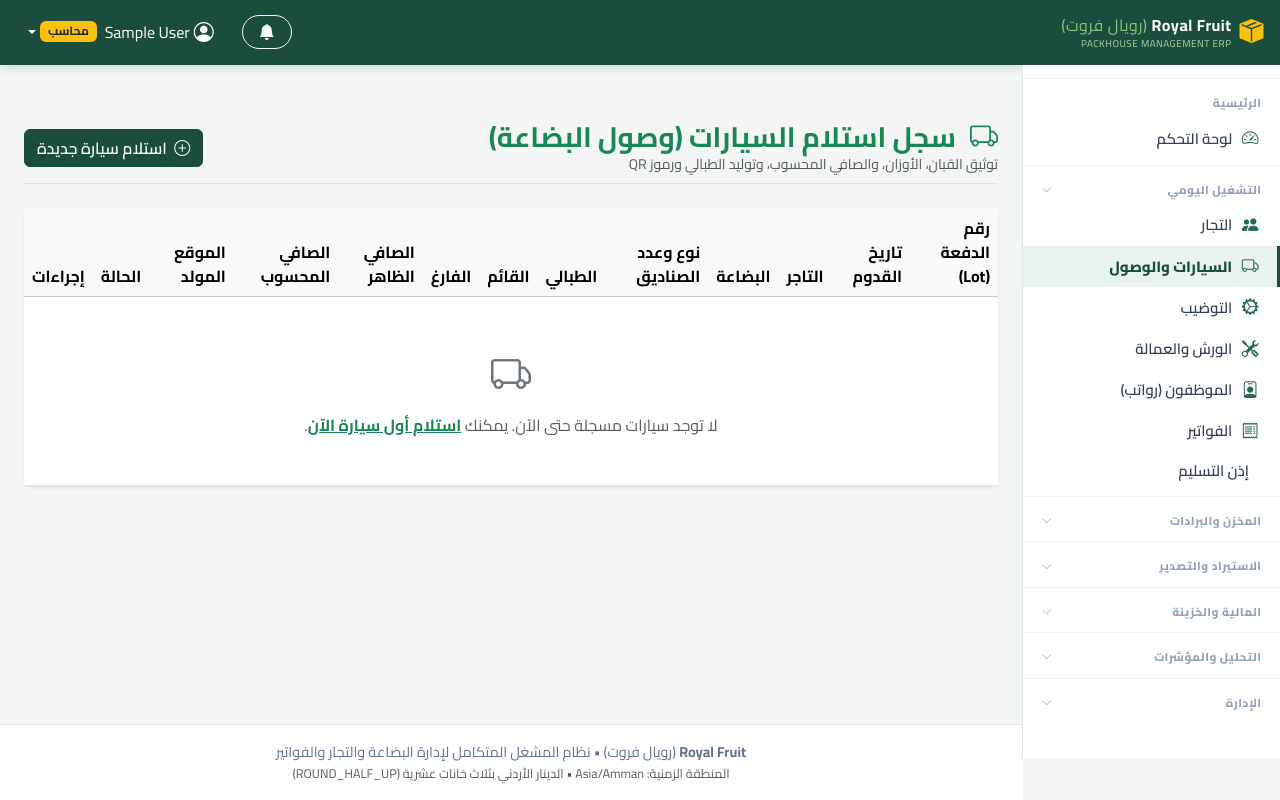
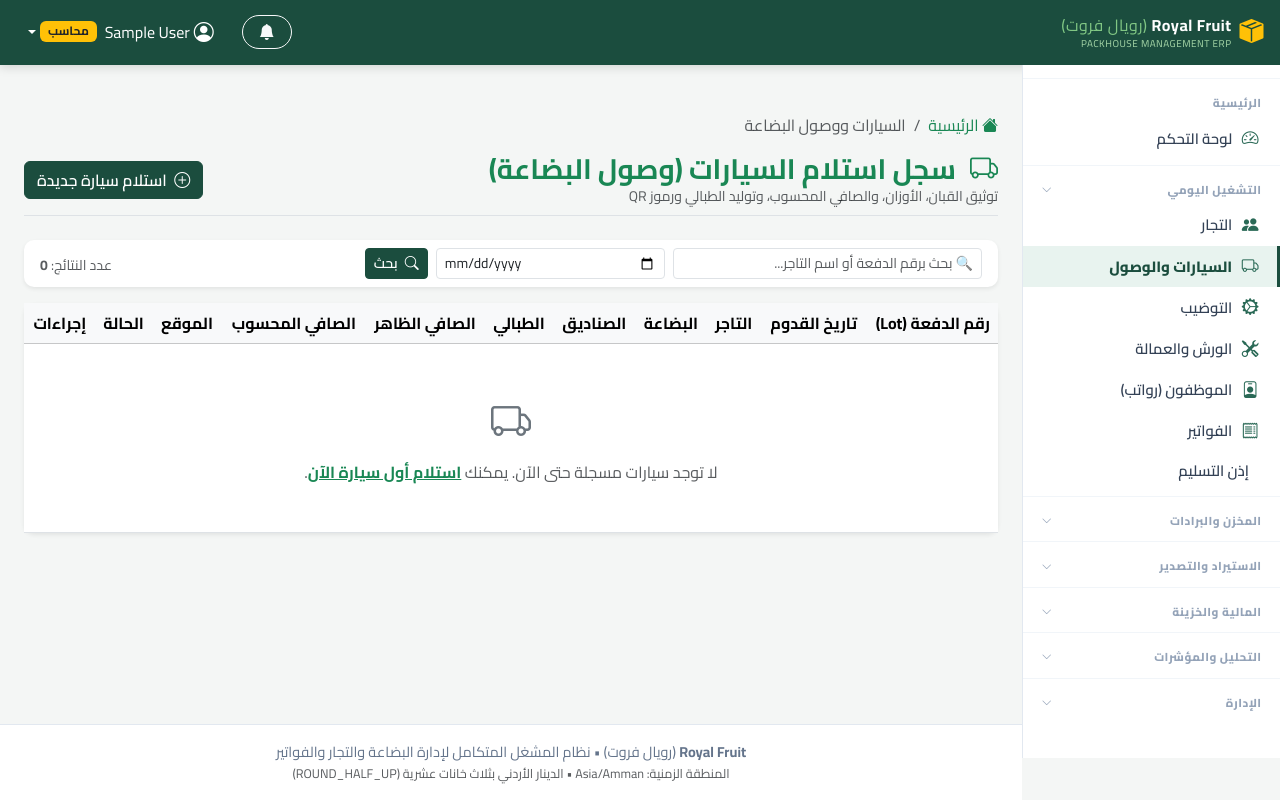
Before and after one commit to jameel-max/ERP, a Django app: page /trucks/ in a window 1280 px wide. Run offline with Django 5.2, Linux system fonts and the light colour scheme; the visitor is signed in with stand-in values (Sample User, id 1); data comes from the database, SQL or seed files in the repository; data that the repository does not hold is empty; some libraries are stand-ins or nearby versions.

Commit message:
operations: add search/date filter to the trucks list page
The template got a search form (by lot number / trader name and arrival date)
but the view ignored the query params, so submitting it silently returned the
full list.

- truck_list view: filter by q (lot_number, trader name or code) and by arrival
  date, with a safe parse for invalid dates.
- truck_list.html: drop the always-true 'trucks.count is not None' guard so the
  result count always renders.

```diff
--- a/operations/views.py
+++ b/operations/views.py
@@ -6,6 +6,7 @@ from django.http import JsonResponse
 from django.db.models import Sum, Count, Q
 from django.core.exceptions import ValidationError
 from django.utils import timezone
+from django.utils.dateparse import parse_date
 from decimal import Decimal
 import json
 
@@ -151,6 +152,19 @@ def trader_add_rate(request, pk):
 @login_required
 def truck_list(request):
     trucks = TruckReceipt.objects.select_related('trader', 'crop', 'box_type', 'cold_store', 'shelf').order_by('-created_at')
+
+    # فلتر البحث: برقم الدفعة أو اسم التاجر، و/أو بتاريخ الوصول
+    q = (request.GET.get('q') or '').strip()
+    date_str = (request.GET.get('date') or '').strip()
+    if q:
+        trucks = trucks.filter(
+            Q(lot_number__icontains=q) | Q(trader__name__icontains=q) | Q(trader__code__icontains=q)
+        )
+    if date_str:
+        parsed = parse_date(date_str)
+        if parsed:
+            trucks = trucks.filter(arrival_date=parsed)
+
     return render(request, 'operations/truck_list.html', {'trucks': trucks})
 
 
--- a/templates/operations/truck_list.html
+++ b/templates/operations/truck_list.html
@@ -2,8 +2,19 @@
 
 {% block title %}السيارات ووصول البضاعة | {{ company_name_en }}{% endblock %}
 
+{% block breadcrumb %}
+<div class="container-fluid px-4 pt-3 no-print">
+    <nav aria-label="breadcrumb">
+        <ol class="breadcrumb mb-0">
+            <li class="breadcrumb-item"><a href="{% url 'home' %}" class="text-success text-decoration-none"><i class="bi bi-house-fill"></i> الرئيسية</a></li>
+            <li class="breadcrumb-item active">السيارات ووصول البضاعة</li>
+        </ol>
+    </nav>
+</div>
+{% endblock %}
+
 {% block content %}
-<div class="container-fluid px-4 mt-4">
+<div class="container-fluid px-4 mt-3">
     <div class="d-flex flex-wrap justify-content-between align-items-center mb-4 pb-2 border-bottom">
         <div>
             <h3 class="fw-bold mb-0 text-success"><i class="bi bi-truck me-2"></i> سجل استلام السيارات (وصول البضاعة)</h3>
@@ -12,6 +23,29 @@
         <a href="{% url 'truck_create' %}" class="btn btn-royal">
             <i class="bi bi-plus-circle me-1"></i> استلام سيارة جديدة
         </a>
+    </div>
+
+    <!-- فلتر البحث -->
+    <div class="card shadow-sm mb-3 no-print">
+        <div class="card-body py-2">
+            <form method="get" class="row g-2 align-items-center" data-ajax="0">
+                <div class="col-sm-4">
+                    <input type="text" name="q" class="form-control form-control-sm" placeholder="🔍 بحث برقم الدفعة أو اسم التاجر..." value="{{ request.GET.q }}">
+                </div>
+                <div class="col-sm-3">
+                    <input type="date" name="date" class="form-control form-control-sm" value="{{ request.GET.date }}" title="فلتر بتاريخ الوصول">
+                </div>
+                <div class="col-auto">
+                    <button type="submit" class="btn btn-sm btn-royal"><i class="bi bi-search me-1"></i> بحث</button>
+                    {% if request.GET.q or request.GET.date %}
+                    <a href="{% url 'truck_list' %}" class="btn btn-sm btn-outline-secondary"><i class="bi bi-x-circle me-1"></i> مسح</a>
+                    {% endif %}
+                </div>
+                <div class="col-auto ms-auto">
+                    <span class="text-muted small">عدد النتائج: <strong>{{ trucks|length }}</strong></span>
+                </div>
+            </form>
+        </div>
     </div>
 
     <div class="card shadow-sm">
@@ -23,13 +57,11 @@
                         <th>تاريخ القدوم</th>
                         <th>التاجر</th>
                         <th>البضاعة</th>
-                        <th>نوع وعدد الصناديق</th>
+                        <th>الصناديق</th>
                         <th>الطبالي</th>
-                        <th>القائم</th>
-                        <th>الفارغ</th>
                         <th>الصافي الظاهر</th>
                         <th>الصافي المحسوب</th>
-                        <th>الموقع المولد</th>
+                        <th>الموقع</th>
                         <th>الحالة</th>
                         <th>إجراءات</th>
                     </tr>
@@ -54,8 +86,6 @@
                             <span class="badge bg-info text-dark border" title="بضاعة بكمات: لا يُخصم وزن الطبالي">بكمات</span>
                             {% endif %}
                         </td>
-                        <td>{{ truck.gross_weight }} كغ</td>
-                        <td>{{ truck.tare_weight }} كغ</td>
                         <td>{{ truck.apparent_net_weight }} كغ</td>
                         <td class="fw-bold text-success">{{ truck.calculated_net_weight }} كغ</td>
                         <td><small class="text-muted">{{ truck.auto_description|default:truck.cold_store.name }}</small></td>
@@ -76,9 +106,13 @@
                     </tr>
                     {% empty %}
                     <tr>
-                        <td colspan="13" class="text-center py-5 text-muted">
+                        <td colspan="11" class="text-center py-5 text-muted">
                             <i class="bi bi-truck fs-1 d-block mb-2 text-secondary"></i>
+                            {% if request.GET.q or request.GET.date %}
+                            لا توجد نتائج مطابقة لبحثك. <a href="{% url 'truck_list' %}" class="text-success fw-bold">عرض جميع السيارات</a>
+                            {% else %}
                             لا توجد سيارات مسجلة حتى الآن. يمكنك <a href="{% url 'truck_create' %}" class="text-success fw-bold">استلام أول سيارة الآن</a>.
+                            {% endif %}
                         </td>
                     </tr>
                     {% endfor %}
```
